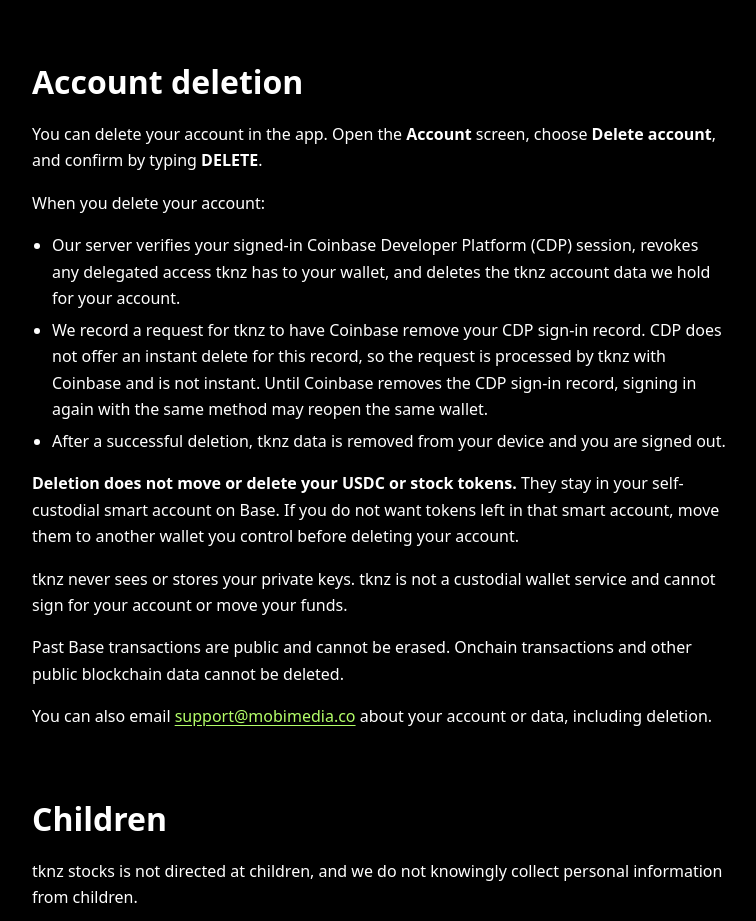
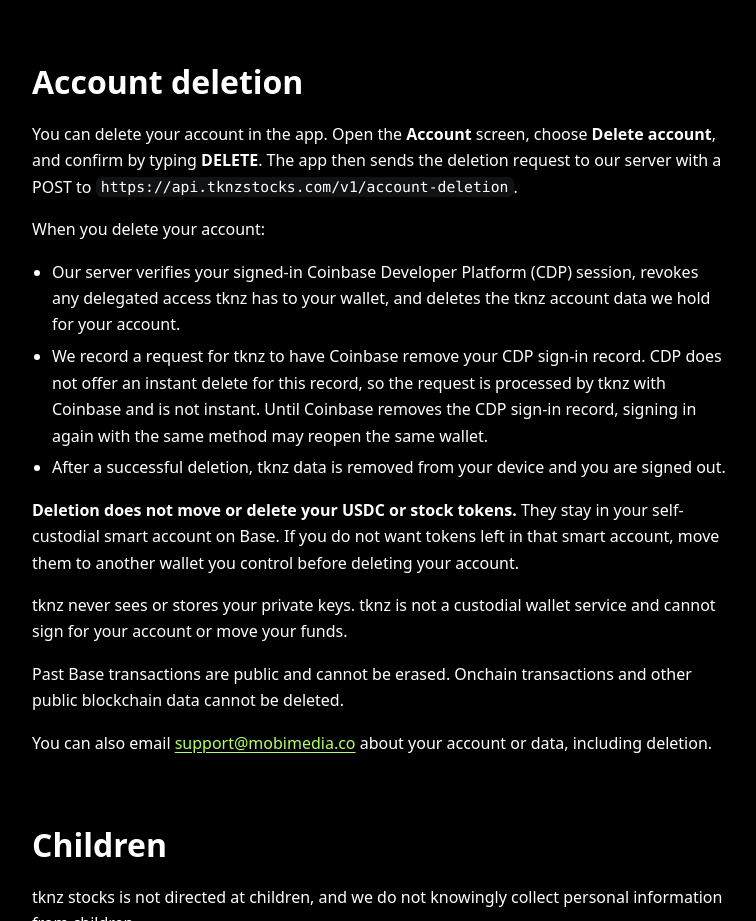
Before and after one commit to retroservices1121/tknz-stocks-site, a plain HTML site: page privacy/index.html in a window 1280 px wide. Shown: the part 4660-5581 px from the top of the page, without its empty margins (260-1016 px from the left). Drawn offline with Linux system fonts and the light colour scheme.

Commit message:
Name the account-deletion endpoint on privacy and support pages
Co-Authored-By: Claude Opus 5.5 <noreply@anthropic.com>

```diff
--- a/privacy/index.html
+++ b/privacy/index.html
@@ -201,7 +201,7 @@
 
       <section aria-labelledby="deletion">
         <h2 id="deletion">Account deletion</h2>
-        <p>You can delete your account in the app. Open the <strong>Account</strong> screen, choose <strong>Delete account</strong>, and confirm by typing <strong>DELETE</strong>.</p>
+        <p>You can delete your account in the app. Open the <strong>Account</strong> screen, choose <strong>Delete account</strong>, and confirm by typing <strong>DELETE</strong>. The app then sends the deletion request to our server with a POST to <code>https://api.tknzstocks.com/v1/account-deletion</code>.</p>
         <p>When you delete your account:</p>
         <ul>
           <li>Our server verifies your signed-in Coinbase Developer Platform (CDP) session, revokes any delegated access tknz has to your wallet, and deletes the tknz account data we hold for your account.</li>
```
Also changed, not shown: support/index.html (+1 -1 lines).
